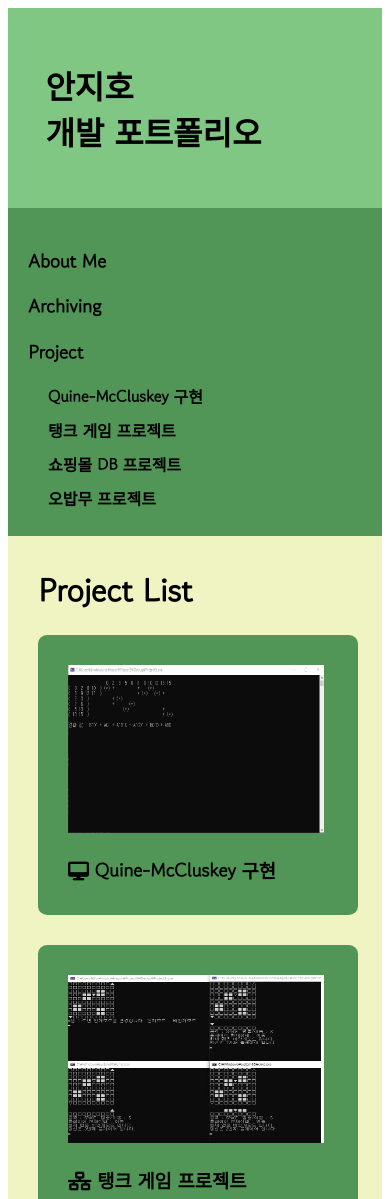
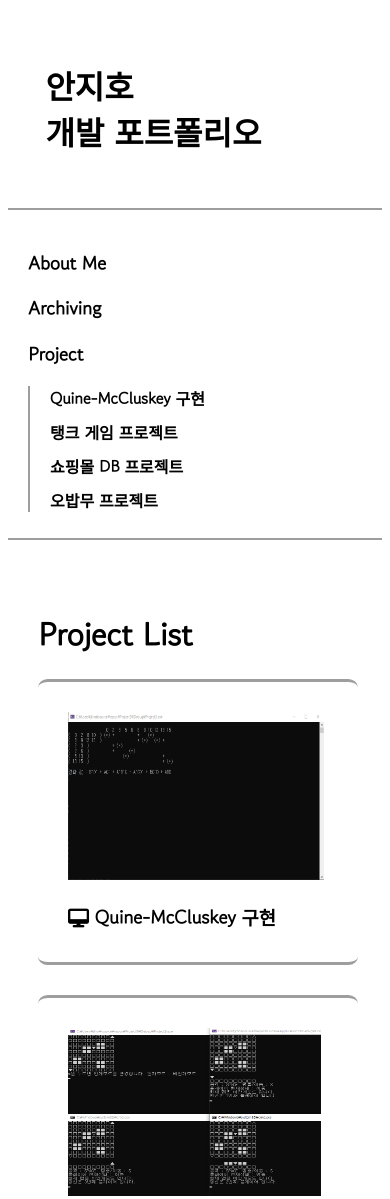
Before and after one commit to anjihohh/anjihohh.github.io, a plain HTML site: page projectList.html in a window 390 px wide. Shown: the top 1199 px of the page. Drawn offline with Linux system fonts and the light colour scheme.

Commit message:
design update

```diff
--- a/style.css
+++ b/style.css
@@ -35,11 +35,14 @@ header {
     grid-column-end: 3;
     grid-row-start: 1;
     grid-row-end: 2;
-    background-color: #81c784;
+    background-color: none;
 
     display: flex;
     flex-direction: column;
     justify-content: center;
+
+    border-bottom: solid 2px;
+    border-color: #9e9e9e;
 }
 
 header h1 {
@@ -48,10 +51,13 @@ header h1 {
 
 aside {
     padding: 20px 10px 10px 20px;
-    background-color: #519657;
+    background-color: none;
 }
 
 aside .project_ol {
+    border-left: solid 2px;
+    border-color: #9e9e9e;
+
     padding-left: 20px;
 }
 
@@ -61,8 +67,12 @@ aside .project_ol h4 {
 }
 
 main {
-    padding: 10px 110px 10px 110px;
-    background-color: #f0f4c3;
+    margin-top: 40px;
+    margin-bottom: 40px;
+    border-left: solid 2px;
+    border-color: #9e9e9e;
+    padding: 0px 110px 0px 110px;
+    background-color: none;
 }
 
 footer {
@@ -70,12 +80,14 @@ footer {
     grid-column-end: 3;
     grid-row-start: 3;
     grid-row-end: 4;
-    background-color: #bdc192;
-
+    background-color: none;
     display: flex;
     flex-direction: column;
     align-items: center;
     justify-content: center;
+
+    border-top: solid 2px;
+    border-color: #9e9e9e;
 }
 
 .footer-icon {
@@ -155,6 +167,9 @@ footer {
     height: 230px;
     border-radius: 5%;
     overflow: hidden;
+
+    border: solid 1px;
+    border-color: #9e9e9e;
 }
 
 .Archiving_flex ul {
@@ -173,13 +188,18 @@ footer {
     display: flex;
     flex-direction: row;
     justify-content: space-between;
+
 }
 
 .Project_itemBox {
+
+    border-top: solid 3px;
+    border-bottom: solid 3px;
+    border-color: #9e9e9e;
+
     width: 320px;
     height: 280px;
-    background-color: #519657;
-    border-radius: 3%;
+    background-color: none;
 }
 
 .Project_itemBox img {
@@ -194,6 +214,8 @@ footer {
 }
 
 .project_img img {
+    border: solid 2px;
+    border-color: #9e9e9e;
     width: 690px;
 }
 
@@ -231,13 +253,19 @@ footer {
         height: 200px;
     }
 
+    aside {
+        border-bottom: solid 2px;
+        border-color: #9e9e9e;
+    }
+
     footer {
         height: 150px;
     }
 
     main {
         padding: 10px 30px 10px 30px;
-        background-color: #f0f4c3;
+        border-left: none;
+        border-color: none;
     }
 
     .graph {
@@ -273,6 +301,26 @@ footer {
 }
 
 @media (max-width: 770px) {
+    .profile {
+        display: flex;
+        flex-direction: column;
+    }
+
+    .about-content {
+        display: flex;
+        flex-direction: column;
+        justify-content: space-around;
+    }
+
+    .graph img {
+        width: 100%;
+        height: 100%;
+    }
+
+    .graph_flex {
+        padding-left: 0px;
+    }
+
     .Archiving_flex {
         display: flow-root;
         flex-direction: row;
@@ -288,7 +336,6 @@ footer {
 
     .Project_itemBox {
         margin-bottom: 30px;
-        background-color: #519657;
         border-radius: 3%;
     }
 
@@ -308,26 +355,3 @@ footer {
         width: 100%;
     }
 }
-
-@media (max-width: 700px) {
-
-    .profile {
-        display: flex;
-        flex-direction: column;
-    }
-
-    .about-content {
-        display: flex;
-        flex-direction: column;
-        justify-content: space-around;
-    }
-
-    .graph img {
-        width: 100%;
-        height: 100%;
-    }
-
-    .graph_flex {
-        padding-left: 0px;
-    }
-}
```
